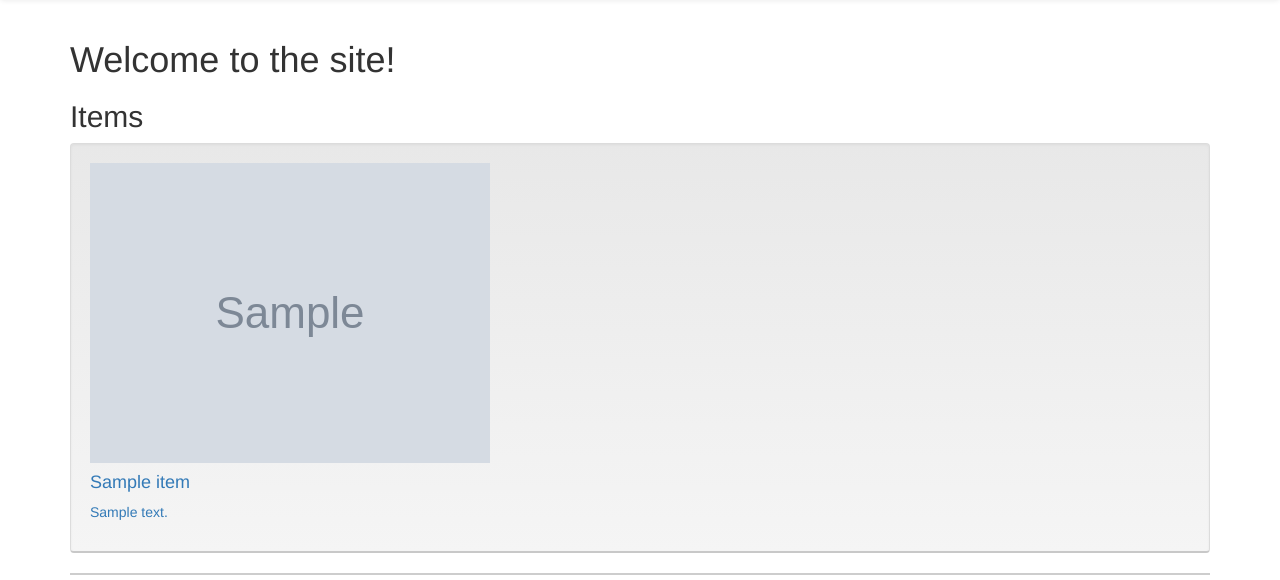
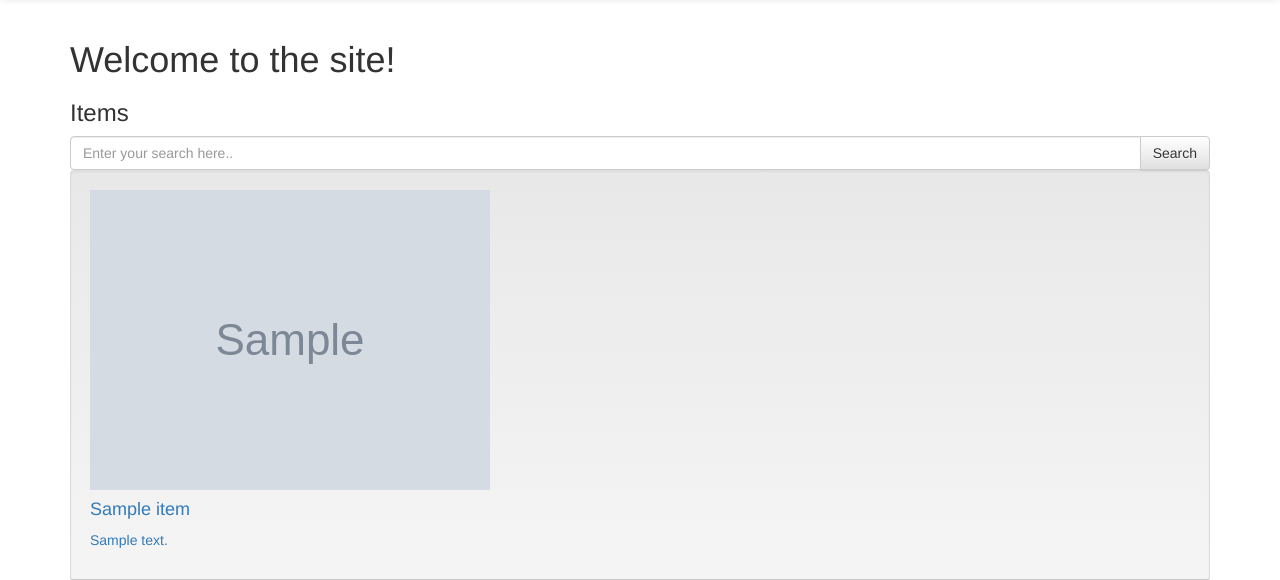
Before and after one commit to jonsteinar20/verklegt-namskei--2, a Django app: page / in a window 1280 px wide. Shown: the part 52-632 px from the top of the page. Run offline with Django 4.2, Linux system fonts and the light colour scheme; tables that the repository leaves empty hold one stand-in row (values such as "Sample post"); grey boxes marked "Sample" are stand-in pictures.

Commit message:
search box

```diff
--- a/fire_sale/item/views.py
+++ b/fire_sale/item/views.py
@@ -11,7 +11,7 @@ def index(request):
             'id': x.id,
             'name': x.name,
             'description': x.description
-        } for x in Item.objects.filter(name__icontains=search_filter) ]
+        } for x in Item.objects.filter(name__contains=search_filter) ]
         return JsonResponse({ 'data': items })
     context = { 'items': Item.objects.all().order_by('name') }
     return render(request, 'item/index.html', context)
--- a/fire_sale/templates/base.html
+++ b/fire_sale/templates/base.html
@@ -18,8 +18,9 @@
         {% block content %}
         {% endblock %}
     </div>
+    <script src="https://cdnjs.cloudflare.com/ajax/libs/jquery/3.4.0/jquery.js"></script>
     <!-- Latest compiled and minified JavaScript -->
     <script src="https://cdn.jsdelivr.net/npm/bootstrap@3.3.7/dist/js/bootstrap.min.js" integrity="sha384-Tc5IQib027qvyjSMfHjOMaLkfuWVxZxUPnCJA7l2mCWNIpG9mGCD8wGNIcPD7Txa" crossorigin="anonymous"></script>
-
+    <script src="{% static 'js/items.js' %}"></script>
 </body>
 </html>
--- a/fire_sale/templates/item/index.html
+++ b/fire_sale/templates/item/index.html
@@ -1,7 +1,11 @@
 {% extends 'base.html'%}
 {% block content %}
-    <div class="red">
-        <h2> Items </h2>
+    <h3 class="red">Items</h3>
+    <div class="input-group">
+        <input type="search" class="form-control" id="search-box" placeholder="Enter your search here.." />
+        <div class="input-group-btn">
+            <button type="button" id="search-btn" class="btn btn-default">Search</button>
+        </div>
     </div>
     <div class="item">
     {% for item in items %}
```
Also changed, not shown: fire_sale/static/js/items.js (added).
